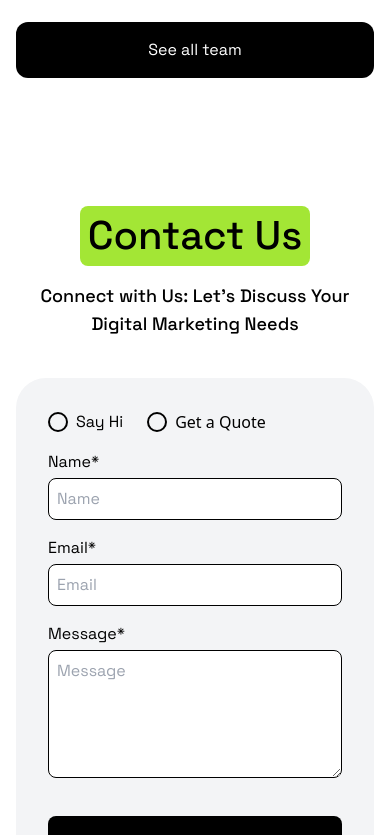
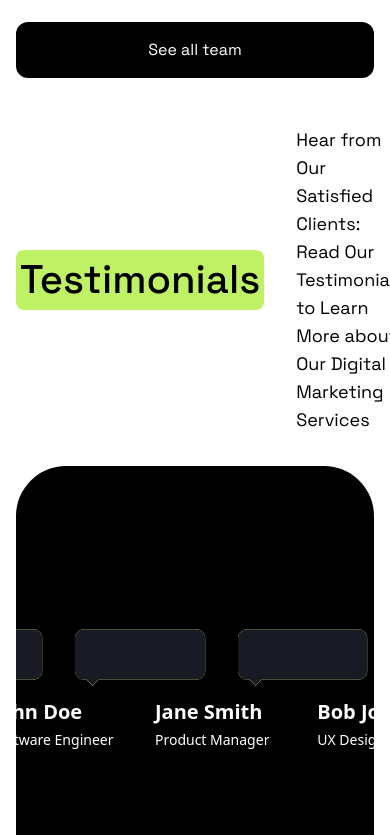
Before and after one commit to marconesdb/PositivusLandinpage, a React (Vite) app: page / in a window 390 px wide. Shown: the part 7400-8235 px from the top of the page. Built offline with nearby package versions, Linux system fonts and the light colour scheme.

Commit message:
Realização da Responsividade do componente ContactSection

```diff
--- a/src/pages/HomePage.tsx
+++ b/src/pages/HomePage.tsx
@@ -21,7 +21,7 @@ const HomePage: React.FC = () => {
       <CaseStudiesSection />
       <WorkingProcessSection />
       <TeamSection />
-      {/* <TestimonialsSection /> */}
+      <TestimonialsSection />
       <ContactSection />
       <Footer />
     </div>
```
